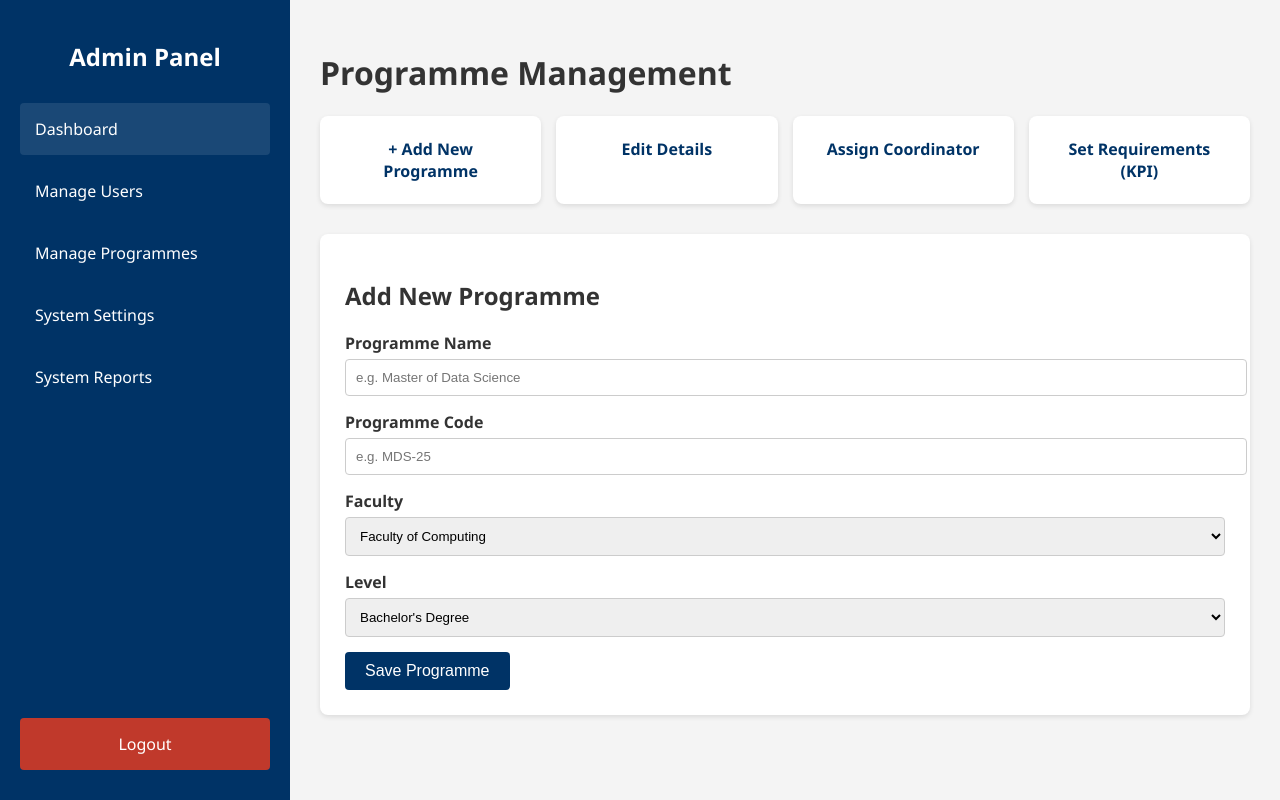
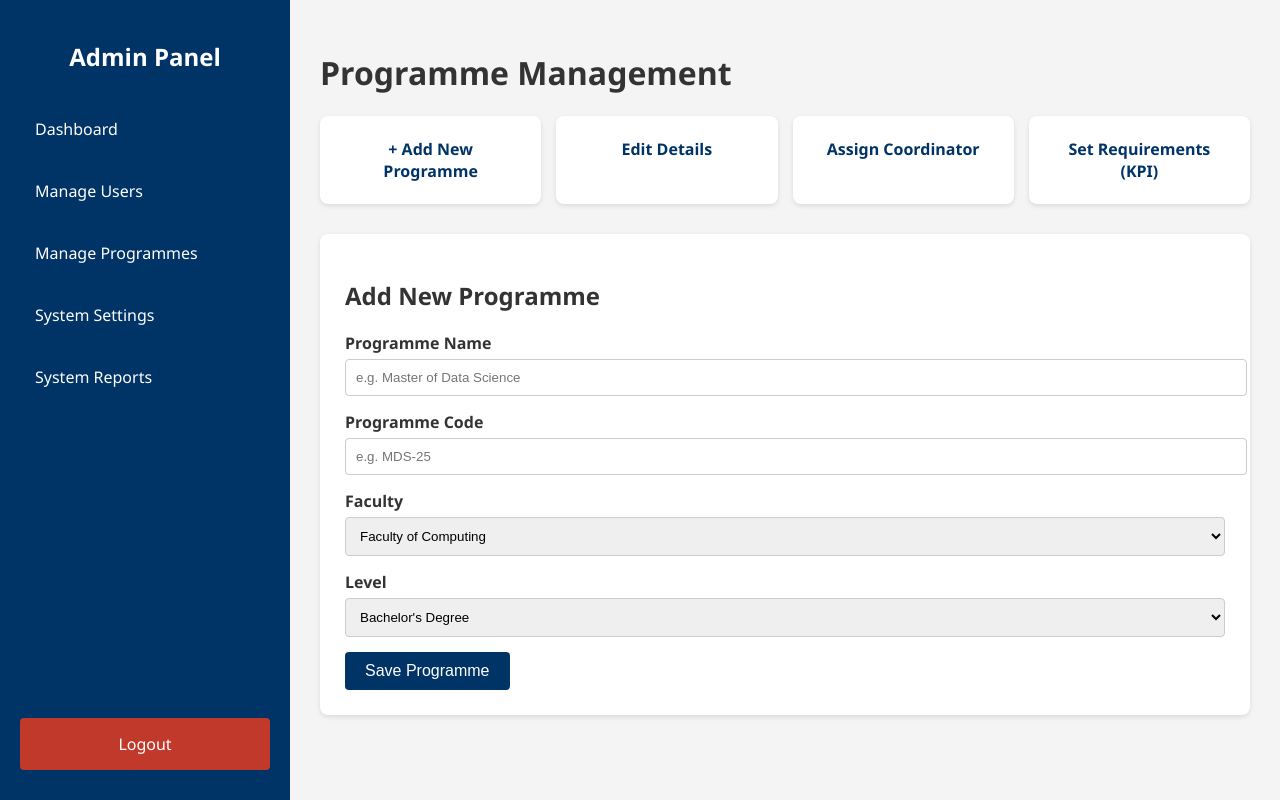
Before and after one commit to nuraleezdania/Utrack, a PHP site: page /admin/manage_programme.php in a window 1280 px wide. Run offline with PHP 8.4, Linux system fonts and the light colour scheme.

Commit message:
done manage users

```diff
--- a/admin/admin_dashboard.php
+++ b/admin/admin_dashboard.php
@@ -44,7 +44,7 @@ try {
 <div class="wrapper">
     <div class="sidebar">
             <h2>Admin Panel</h2>
-        <a href="admin_dashboard.php" class="active">Dashboard</a>
+            <a href="admin_dashboard.php">Dashboard</a>
             <a href="manage_users.php">Manage Users</a>
             <a href="manage_programme.php">Manage Programmes</a>
             <a href="system_settings.php">System Settings</a>
--- a/admin/manage_programme.php
+++ b/admin/manage_programme.php
@@ -35,7 +35,7 @@
 <div class="wrapper">
     <div class="sidebar">
         <h2>Admin Panel</h2>
-            <a href="admin_dashboard.php" class="active">Dashboard</a>
+            <a href="admin_dashboard.php">Dashboard</a>
             <a href="manage_users.php">Manage Users</a>
             <a href="manage_programme.php">Manage Programmes</a>
             <a href="system_settings.php">System Settings</a>
--- a/admin/manage_users.php
+++ b/admin/manage_users.php
@@ -87,7 +87,7 @@ try {
 <div class="wrapper">
     <div class="sidebar">
         <h2>Admin Panel</h2>
-        <a href="admin_dashboard.php" class="active">Dashboard</a>
+        <a href="admin_dashboard.php">Dashboard</a>
         <a href="manage_users.php">Manage Users</a>
         <a href="manage_programme.php">Manage Programmes</a>
         <a href="system_settings.php">System Settings</a>
--- a/admin/system_reports.php
+++ b/admin/system_reports.php
@@ -33,7 +33,7 @@
 <div class="wrapper">
     <div class="sidebar">
         <h2>Admin Panel</h2>
-            <a href="admin_dashboard.php" class="active">Dashboard</a>
+            <a href="admin_dashboard.php">Dashboard</a>
             <a href="manage_users.php">Manage Users</a>
             <a href="manage_programme.php">Manage Programmes</a>
             <a href="system_settings.php">System Settings</a>
--- a/admin/system_settings.php
+++ b/admin/system_settings.php
@@ -25,7 +25,7 @@
 <div class="wrapper">
     <div class="sidebar">
         <h2>Admin Panel</h2>
-            <a href="admin_dashboard.php" class="active">Dashboard</a>
+            <a href="admin_dashboard.php">Dashboard</a>
             <a href="manage_users.php">Manage Users</a>
             <a href="manage_programme.php">Manage Programmes</a>
             <a href="system_settings.php">System Settings</a>
```
Lines whose indentation alone changed are shown as unchanged.
